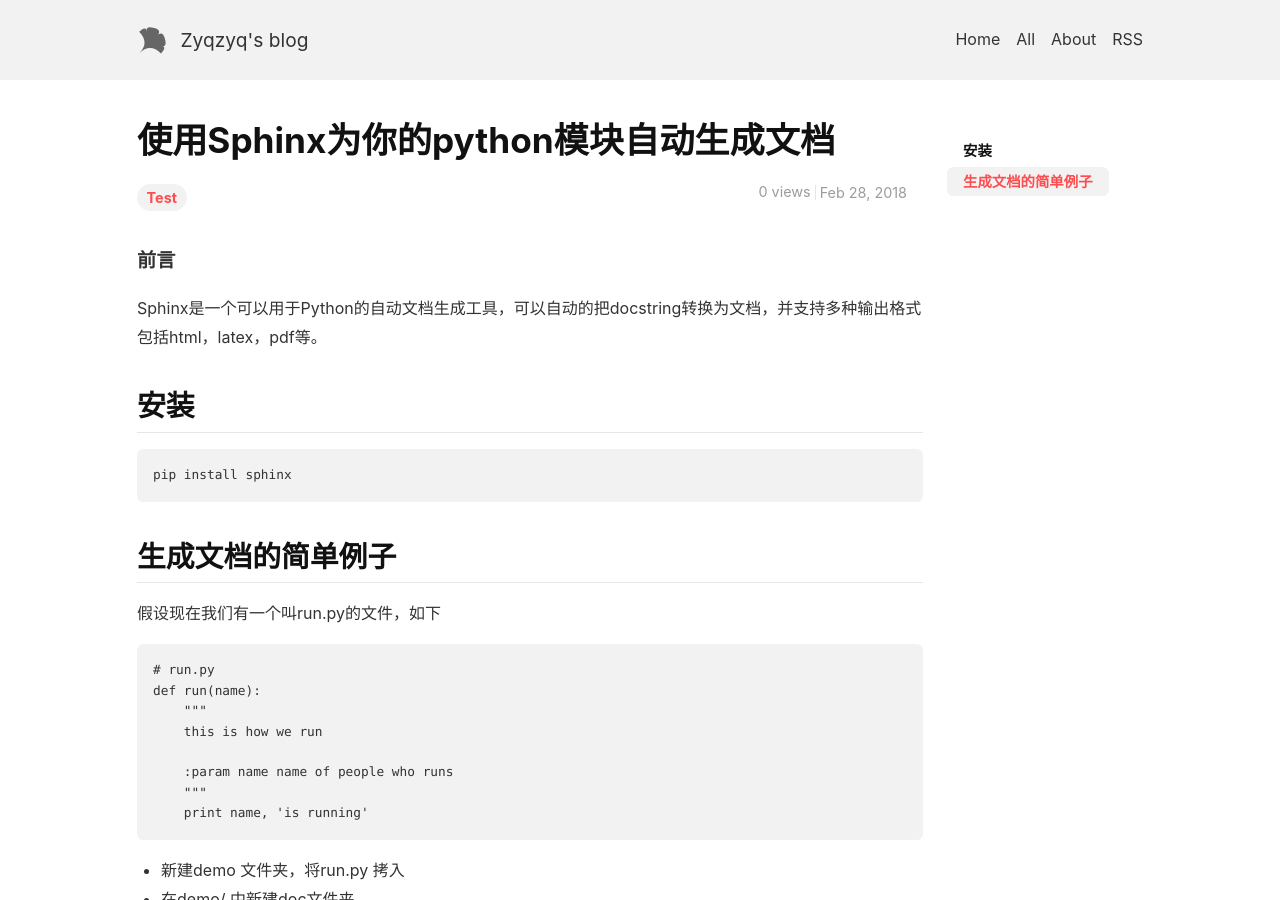
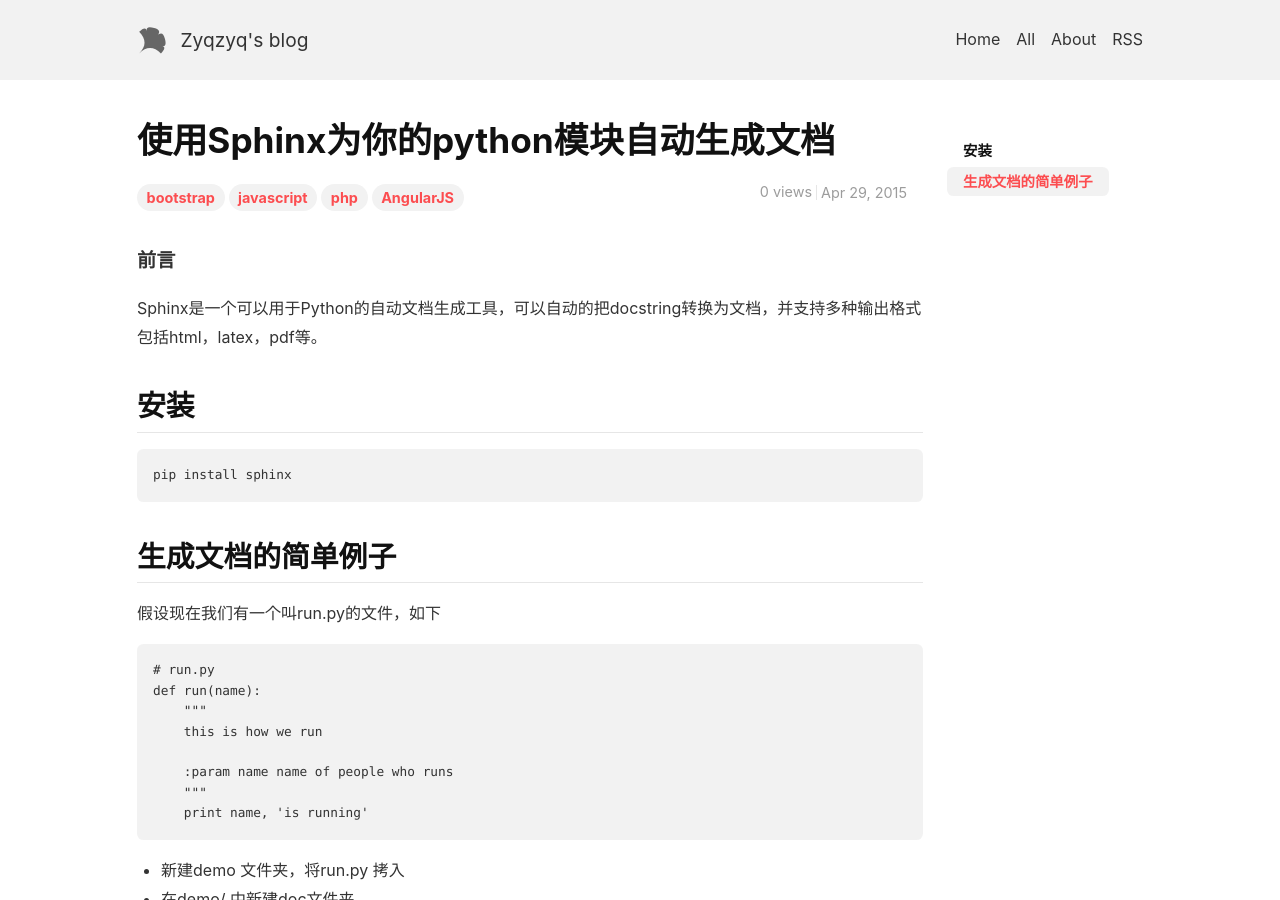
Before and after one commit to zyqzyq/zyqzyq.github.io, a Jekyll site: the page built from _posts/2018-02-28-使用Sphinx为你的python模块自动生成文档.md, in a window 1280 px wide and 900 px high. Built offline with Jekyll 4.4.1, drawn with Linux system fonts in a browser that asks for light colours; nearby versions of some CDN libraries; comment, search, counter and statistics services are not loaded.

Commit message:
mod: test post

```diff
--- a/_posts/2018-02-28-使用Sphinx为你的python模块自动生成文档.md
+++ b/_posts/2018-02-28-使用Sphinx为你的python模块自动生成文档.md
@@ -1,9 +1,17 @@
 ---
+author: zyqzyq
+key: 2018
+date: 2015-04-28 17:42:32+00:00
 layout: post
 title: "使用Sphinx为你的python模块自动生成文档"
-key: 2018
+categories:
+- Works
+- Tech
 tags:
-- Test
+- bootstrap
+- javascript
+- php
+- AngularJS
 
 ---
 
```
